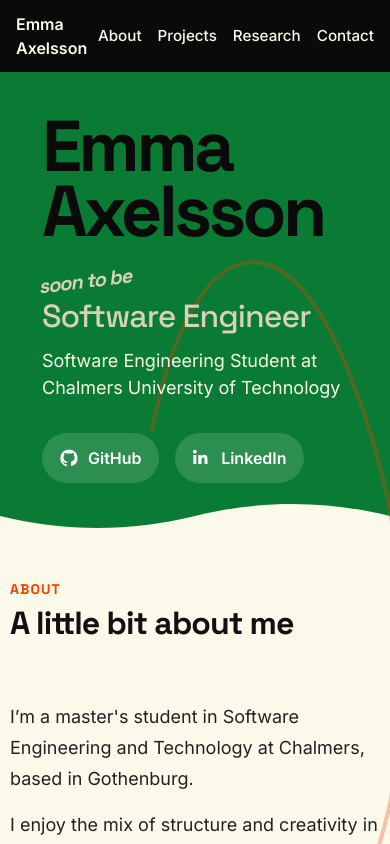
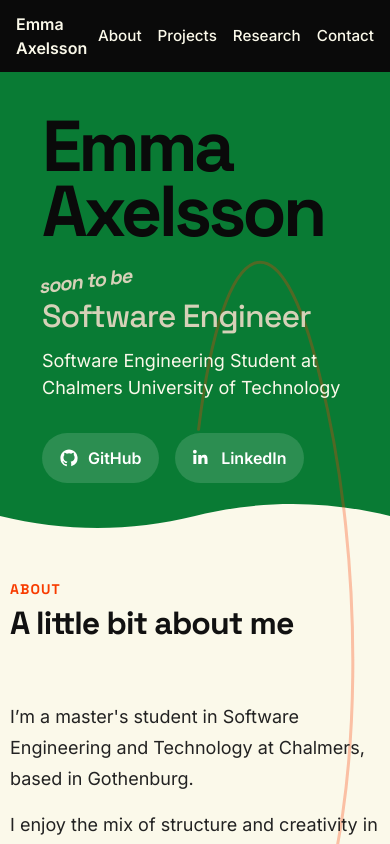
Before and after one commit to emmaaxelsso/portfolio, an Angular app in the folder my-portfolio/: page / in a window 390 px wide. Shown: the top 844 px of the page. Built offline with nearby package versions, Linux system fonts and the light colour scheme.

Commit message:
Fix orange thread sizing on mobile

```diff
--- a/my-portfolio/src/app/features/home/home.component.css
+++ b/my-portfolio/src/app/features/home/home.component.scss
@@ -29,19 +29,11 @@
 
 @media (max-width: 768px) {
   .home__thread {
-    inset-inline: 0;
-    overflow: hidden;
-  }
-
-  .home__thread svg {
-    width: 150%;
-    height: 100%;
-    max-width: none;
-    transform: translateX(-25%);
+    inset-inline: 1rem;
   }
 
   .home__thread-path {
-    stroke-width: 4px;
+    stroke-width: 3px;
     stroke-opacity: 0.3;
   }
 }
--- a/my-portfolio/src/app/features/home/home.component.ts
+++ b/my-portfolio/src/app/features/home/home.component.ts
@@ -27,7 +27,7 @@ import { ContactPreviewComponent } from './components/contact-preview/contact-pr
     ContactPreviewComponent
   ],
   templateUrl: './home.component.html',
-  styleUrl: './home.component.css'
+  styleUrl: './home.component.scss'
 })
 export class HomeComponent implements AfterViewInit, OnDestroy {
   @ViewChild('threadPath')
```
